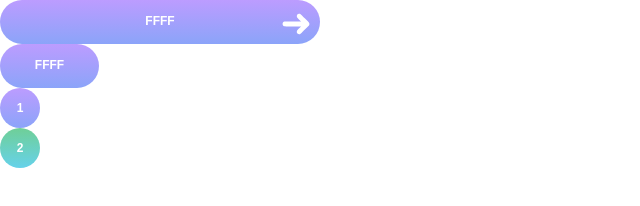
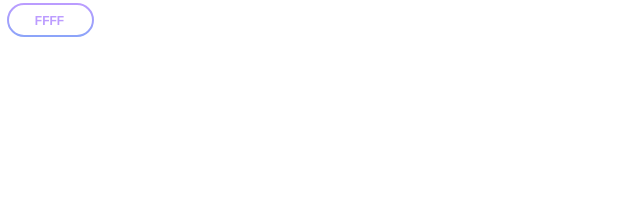
Before and after one commit to Khvostov-Nik/project_1, a website: page src/index.pug in a window 1280 px wide. Shown: the whole page, without its empty margins (0-640 px from the left). Drawn offline with nearby package versions, Linux system fonts and the light colour scheme; files that its build step writes are made by us from their sources.

Commit message:
вестаю кнопки

```diff
--- a/src/index.pug
+++ b/src/index.pug
@@ -8,8 +8,9 @@ html(lang="en")
         link(rel="stylesheet", href="styles/style.css")
 
     body
-        a.btn__praim-large ffff
-            img.arrow.arrow__btn(src="img/arrow.svg")
-        a.btn__praim-small ffff
-        button.btn__circl.blue 1
-        button.btn__circl.green 2
+        //- a.btn__praim-large ffff
+        //-     img.arrow.arrow__btn(src="img/arrow.svg")
+        //- a.btn__praim-small ffff
+        a.btn__praim-small.btn__praim-small-notbg ffff
+        //- button.btn__circl.blue 1
+        //- button.btn__circl.green 2
--- a/src/styles/style.scss
+++ b/src/styles/style.scss
@@ -62,6 +62,12 @@ $gradientSecond: linear-gradient(180deg, rgba(111, 207, 151, 1), rgba(102, 210,
         font-weight: 700;
         cursor: pointer;
         text-decoration: none;
+        &-notbg{
+            color: $purple;
+            background-image: url(./../img/border.svg);
+            background-repeat: no-repeat;
+            background-position: 7px 3px;
+        }
     }
 
     &-small.disabled {
```
Also changed, not shown: src/img/border.svg (added), src/index.html, src/styles/style.css, 1 other file.
